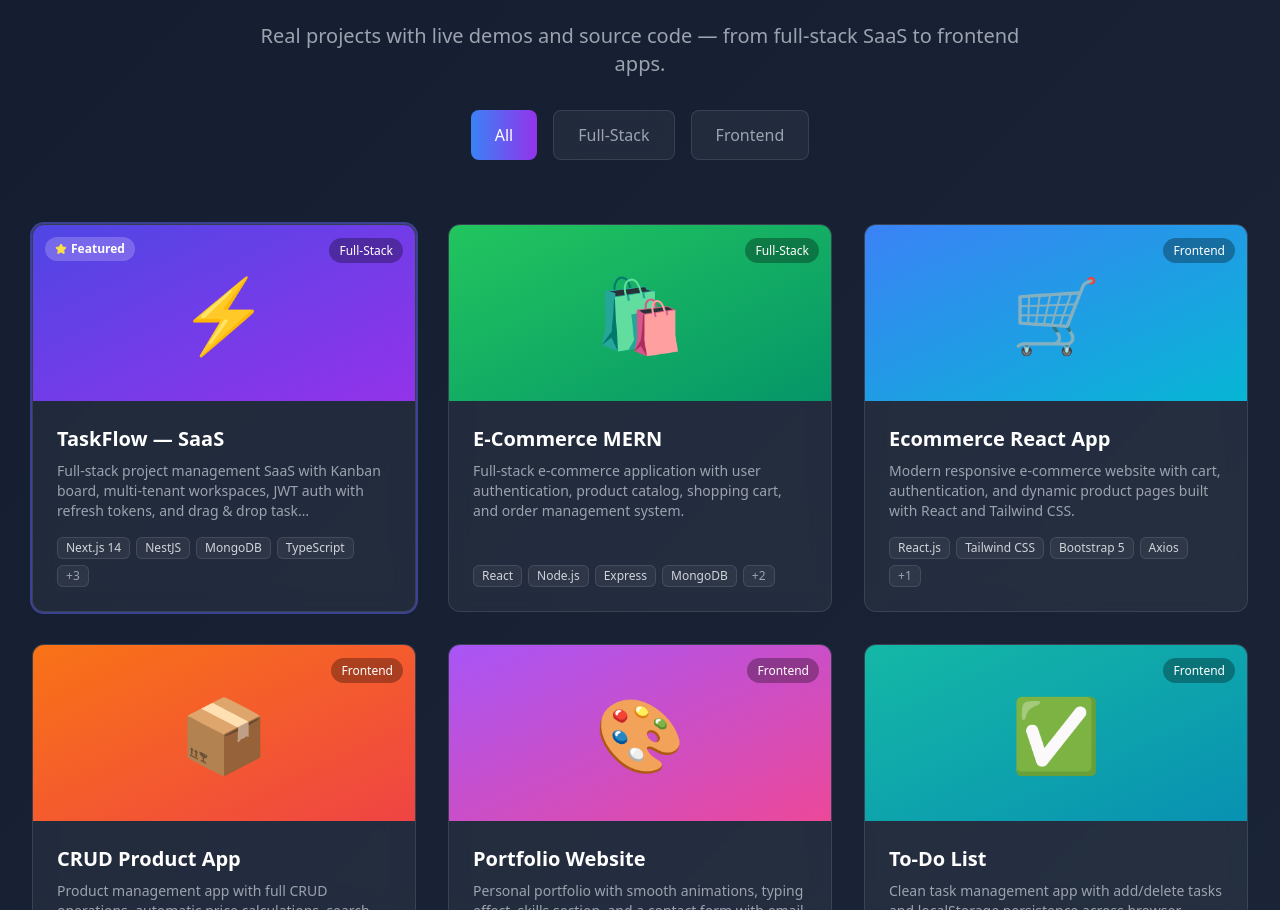
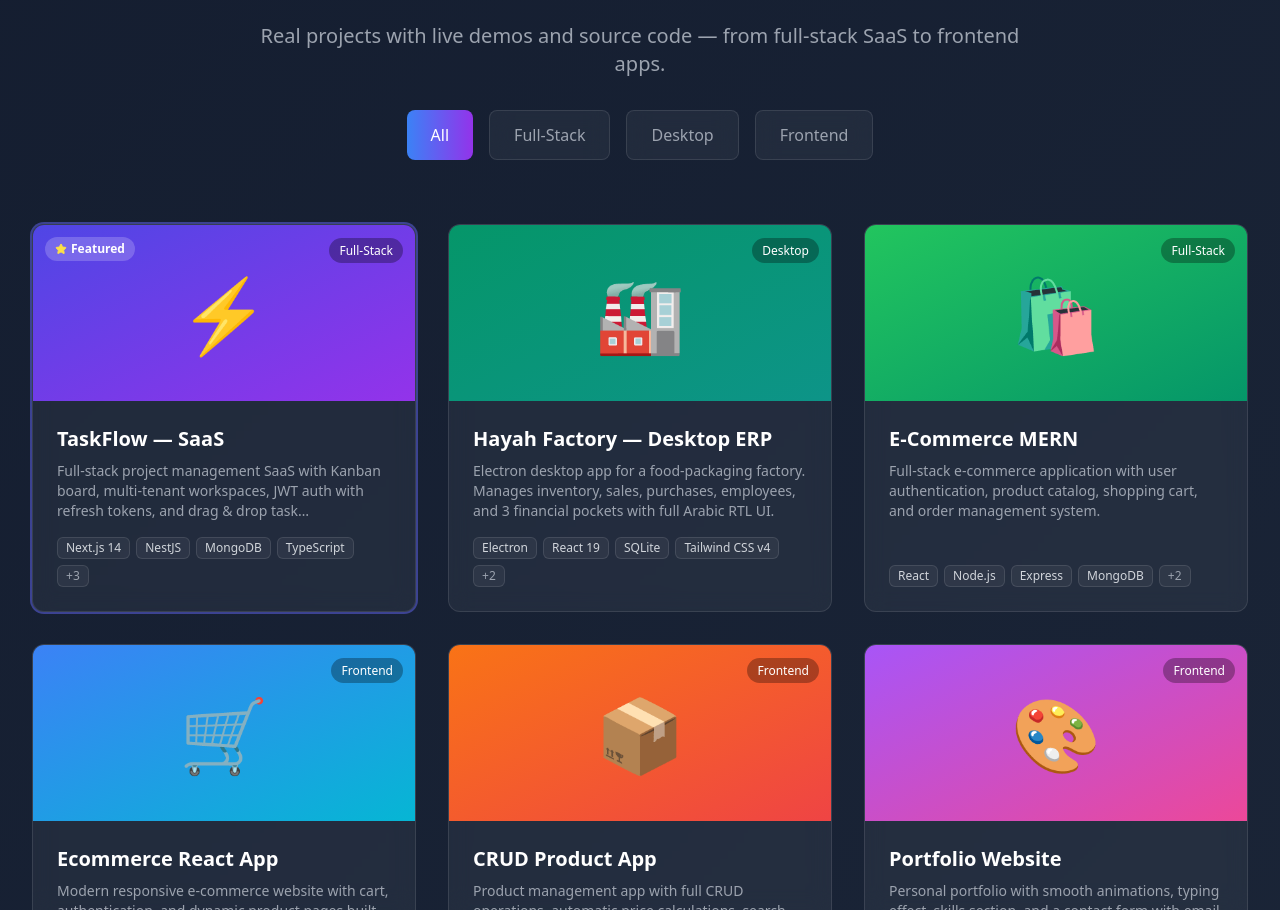
Before and after one commit to Minaeisa/my-portfolio, a Next.js app: page / in a window 1280 px wide. Shown: the part 2494-3404 px from the top of the page. Built offline with nearby package versions, Linux system fonts and the light colour scheme.

Commit message:
Add Hayah Factory project and Desktop category

```diff
--- a/src/components/Projects.tsx
+++ b/src/components/Projects.tsx
@@ -25,6 +25,19 @@ const Projects = () => {
     },
     {
       id: 2,
+      title: 'Hayah Factory — Desktop ERP',
+      description: 'Electron desktop app for a food-packaging factory. Manages inventory, sales, purchases, employees, and 3 financial pockets with full Arabic RTL UI.',
+      longDescription: 'A full-featured factory management system built with Electron + React 19. Features: admin/employee roles with SHA-256 auth, 3-pocket financial management (cash/bank/wallet), sales & purchase invoices with partial/credit payment, customer & supplier ledgers, manufacturing workflow with waste tracking, employee salaries & advances, daily log, financial reports, SQLite local storage, and JSON backup/restore.',
+      technologies: ['Electron', 'React 19', 'SQLite', 'Tailwind CSS v4', 'Recharts', 'Vite'],
+      gradient: 'from-emerald-600 to-teal-600',
+      icon: '🏭',
+      liveUrl: '#',
+      githubUrl: 'https://github.com/Minaeisa/hayah-factory',
+      category: 'Desktop',
+      featured: false,
+    },
+    {
+      id: 3,
       title: 'E-Commerce MERN',
       description: 'Full-stack e-commerce application with user authentication, product catalog, shopping cart, and order management system.',
       longDescription: 'A complete full-stack e-commerce platform with user registration & login (JWT), product browsing with search and filtering, shopping cart with quantity control, order management, and admin dashboard for inventory control.',
@@ -37,7 +50,7 @@ const Projects = () => {
       featured: false,
     },
     {
-      id: 3,
+      id: 4,
       title: 'Ecommerce React App',
       description: 'Modern responsive e-commerce website with cart, authentication, and dynamic product pages built with React and Tailwind CSS.',
       longDescription: 'A fully responsive e-commerce frontend with authentication (Login/Register), add to cart with quantity control, cart saved in localStorage, dynamic product pages, routing with React Router, hero sliders, and category filters.',
@@ -50,7 +63,7 @@ const Projects = () => {
       featured: false,
     },
     {
-      id: 4,
+      id: 5,
       title: 'CRUD Product App',
       description: 'Product management app with full CRUD operations, automatic price calculations, search, and localStorage persistence.',
       longDescription: 'A clean product management app with: add/edit/delete products, automatic total price calculation, search by title or category, and data persistence using localStorage.',
@@ -63,7 +76,7 @@ const Projects = () => {
       featured: false,
     },
     {
-      id: 5,
+      id: 6,
       title: 'Portfolio Website',
       description: 'Personal portfolio with smooth animations, typing effect, skills section, and a contact form with email integration.',
       longDescription: 'Responsive portfolio with animated sections, typing animation, skills progress bars, projects gallery with filtering, contact form with Nodemailer email integration, and smooth scroll navigation.',
@@ -76,7 +89,7 @@ const Projects = () => {
       featured: false,
     },
     {
-      id: 6,
+      id: 7,
       title: 'To-Do List',
       description: 'Clean task management app with add/delete tasks and localStorage persistence across browser sessions.',
       longDescription: 'A minimal task manager with add/delete tasks, browser persistence via localStorage, and a clean intuitive interface.',
@@ -89,7 +102,7 @@ const Projects = () => {
       featured: false,
     },
     {
-      id: 7,
+      id: 8,
       title: 'Calculator',
       description: 'Fully functional calculator with keyboard support, all arithmetic operations, and a clean modern UI.',
       longDescription: 'A precise calculator supporting +, -, *, / operations, full keyboard input (numbers, Enter, Backspace, Escape), clear and delete buttons, and accurate result display.',
@@ -102,7 +115,7 @@ const Projects = () => {
       featured: false,
     },
     {
-      id: 8,
+      id: 9,
       title: 'Login Form',
       description: 'Responsive login form with input validation, user-friendly error messages, and session management via localStorage.',
       longDescription: 'A clean login form with email and password validation, responsive design, and localStorage-based session handling.',
@@ -116,7 +129,7 @@ const Projects = () => {
     },
   ]
 
-  const categories = ['All', 'Full-Stack', 'Frontend']
+  const categories = ['All', 'Full-Stack', 'Desktop', 'Frontend']
 
   const filteredProjects = activeCategory === 'All'
     ? projects
```
